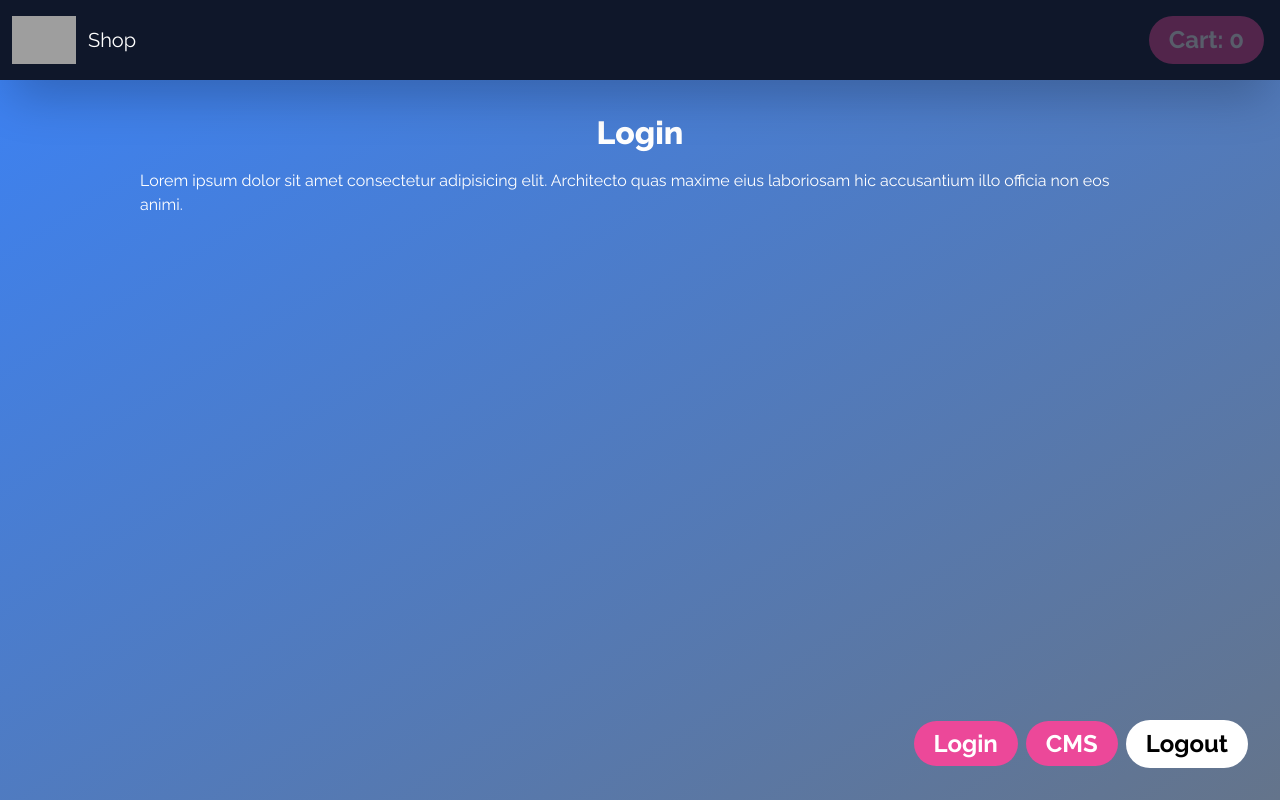
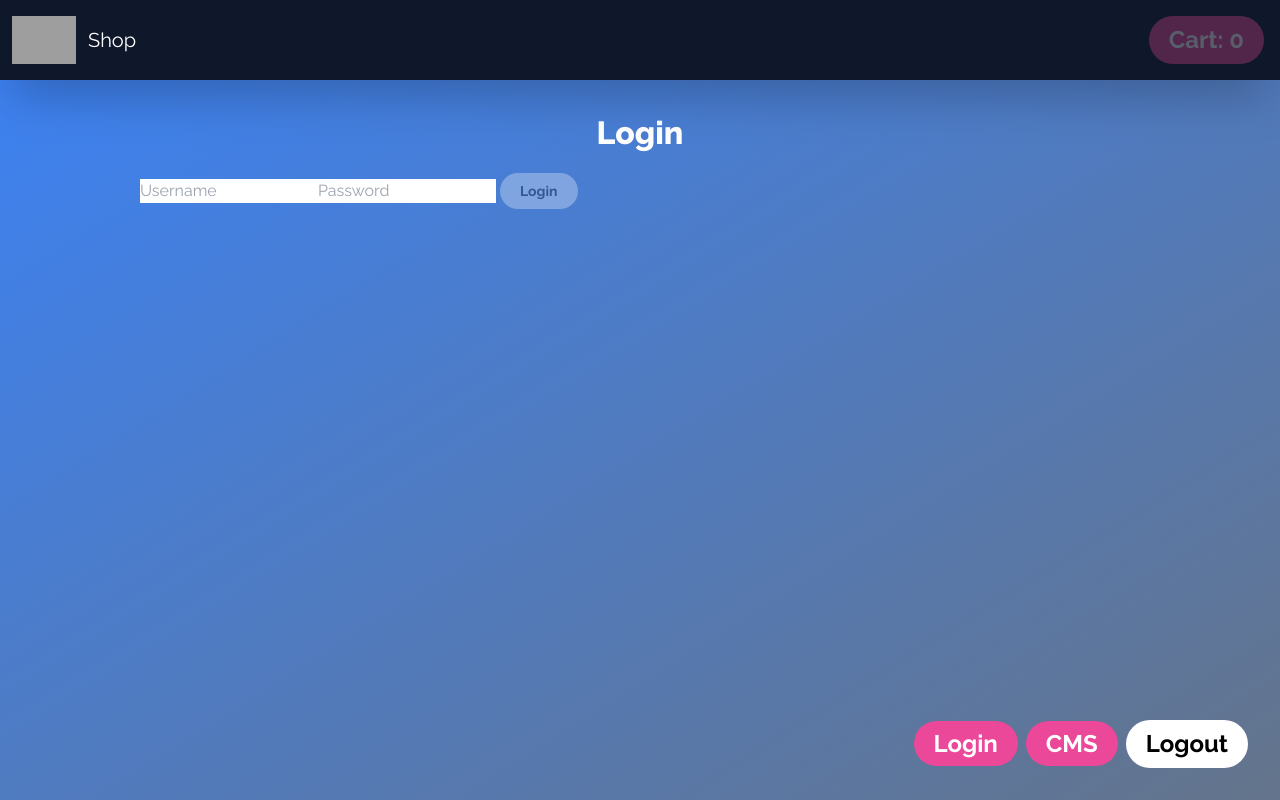
Before and after one commit to raffa96/my-shop, a React (Vite) app: page /login in a window 1280 px wide. Built offline with nearby package versions, Linux system fonts and the light colour scheme; grey boxes are pictures that could not be loaded.

Commit message:
Avanzamento sviluppo progetto my-shop

```diff
--- a/src/constants/index.ts
+++ b/src/constants/index.ts
@@ -1,2 +1,4 @@
-export const EMAIL_REGEX =
+const EMAIL_REGEX =
   /^(([^<>()\[\]\\.,;:\s@"]+(\.[^<>()\[\]\\.,;:\s@"]+)*)|(".+"))@((\[[0-9]{1,3}\.[0-9]{1,3}\.[0-9]{1,3}\.[0-9]{1,3}])|(([a-zA-Z\-0-9]+\.)+[a-zA-Z]{2,}))$/;
+
+export { EMAIL_REGEX };
--- a/src/index.css
+++ b/src/index.css
@@ -13,7 +13,7 @@ body {
 }
 
 .page {
-  @apply max-w-screen-lg px-3 pt-24 mx-auto;
+  @apply max-w-screen-lg px-3 pt-24 pb-12 mx-auto;
 }
 
 .page.sm {
--- a/src/pages/checkout/hooks/useCheckout.ts
+++ b/src/pages/checkout/hooks/useCheckout.ts
@@ -1,7 +1,7 @@
 import { ChangeEvent, FormEvent, useState } from "react";
 import { useNavigate } from "react-router-dom";
 import { selectCartItems, selectTotalCartCost, useCart } from "@/services/cart";
-import { EMAIL_REGEX } from "@/constants/*";
+import { EMAIL_REGEX } from "@/constants/";
 
 export const useCheckout = () => {
   const navigate = useNavigate();
--- a/src/pages/login/LoginPage.tsx
+++ b/src/pages/login/LoginPage.tsx
@@ -1,11 +1,37 @@
+import { ChangeEvent, FormEvent, useState } from "react";
+import { useLogin } from "./hooks/useLogin";
+
 export const LoginPage = () => {
+  const { isValid, formData, changeHandler } = useLogin();
+
+  const doLogin = (e: FormEvent<HTMLFormElement>) => {
+    e.preventDefault();
+    console.log(formData);
+  };
+
   return (
-    <>
+    <div className="page-small">
       <h1 className="title">Login</h1>
-      <p>
-        Lorem ipsum dolor sit amet consectetur adipisicing elit. Architecto quas
-        maxime eius laboriosam hic accusantium illo officia non eos animi.
-      </p>
-    </>
+
+      <form className="flex flex-col gap-3" onSubmit={doLogin}>
+        <input
+          type="text"
+          name="username"
+          placeholder="Username"
+          value={formData.username}
+          onChange={changeHandler}
+        />
+        <input
+          type="password"
+          name="password"
+          placeholder="Password"
+          value={formData.password}
+          onChange={changeHandler}
+        />
+        <button type="submit" className="btn primary" disabled={!isValid}>
+          Login
+        </button>
+      </form>
+    </div>
   );
 };
--- /dev/null
+++ b/src/pages/login/hooks/useLogin.ts
@@ -0,0 +1,21 @@
+import { ChangeEvent, useState } from "react";
+
+export function useLogin() {
+  const [formData, setFormData] = useState({
+    username: "",
+    password: "",
+  });
+
+  const isValid = formData.username.length > 0 && formData.password.length >= 8;
+
+  const changeHandler = (e: ChangeEvent<HTMLInputElement>) => {
+    const { name, value } = e.target;
+    setFormData((prev) => ({ ...prev, [name]: value }));
+  };
+
+  return {
+    formData,
+    isValid,
+    changeHandler,
+  };
+}
```
Also changed, not shown: 1 other file (tests, documents, lock files or other folders).
